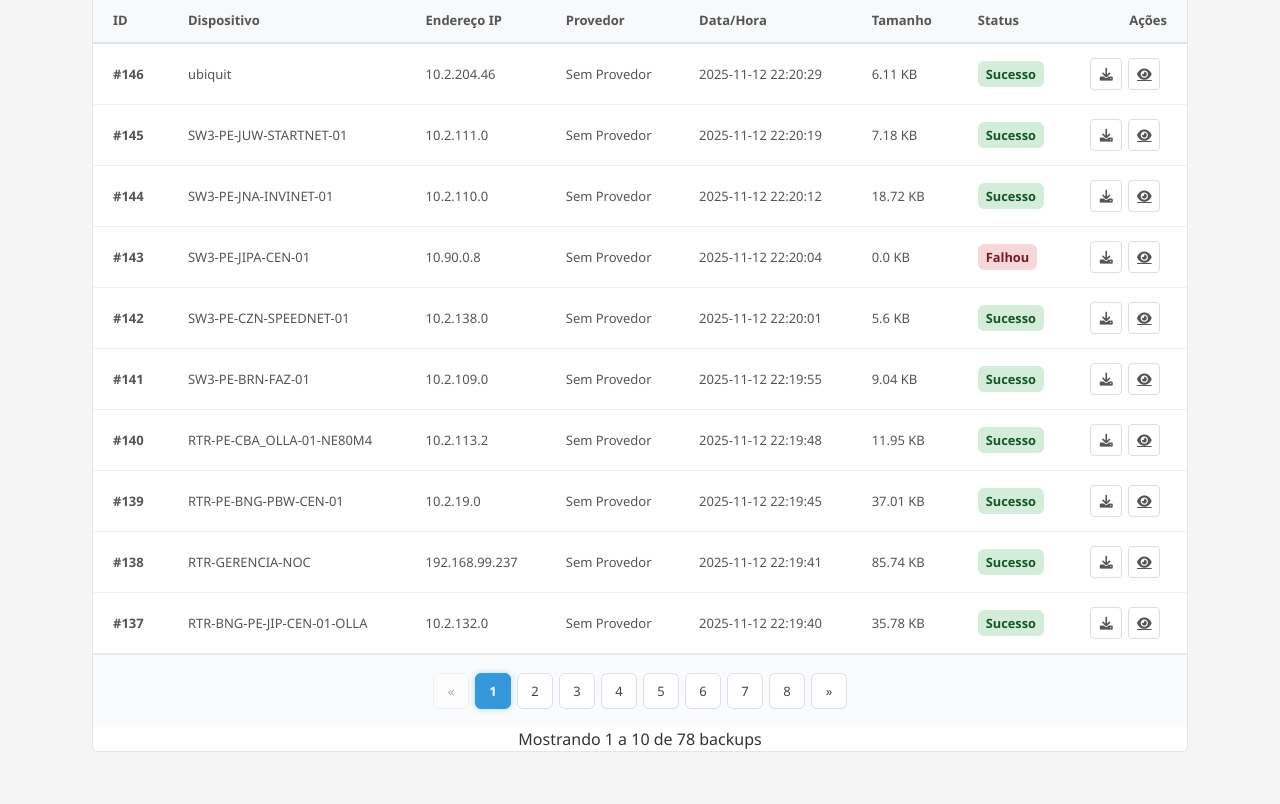
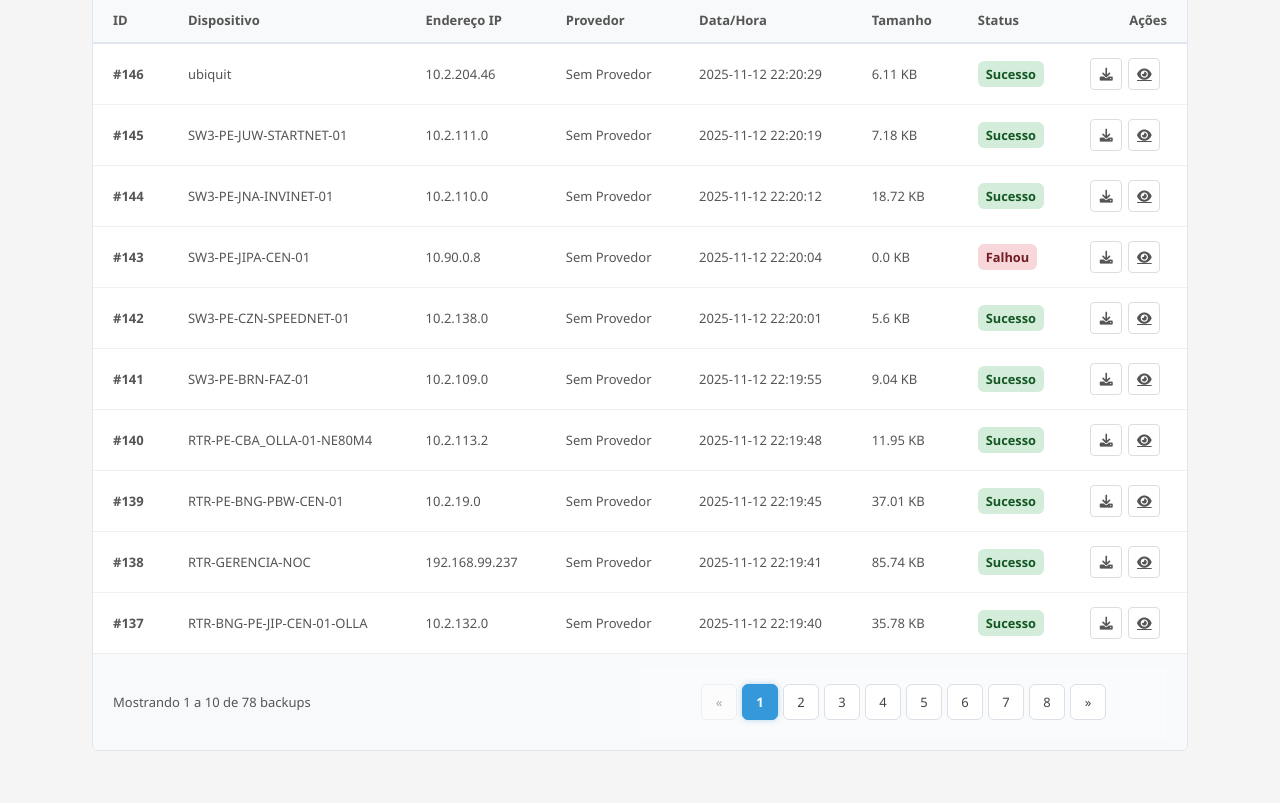
Before and after one commit to brunosaccoman/network-backup, a Flask app: page /backups in a window 1280 px wide. Shown: the part 235-1039 px from the top of the page. After the commit the page ends 986 px from the top, so only its background shows below. Run offline with Flask 3, Linux system fonts and the light colour scheme; data comes from the database, SQL or seed files in the repository.

Commit message:
changed styles from the pagination footer

```diff
--- a/templates/backups.html
+++ b/templates/backups.html
@@ -213,11 +213,6 @@
         color: #721c24;
     }
 
-    .pagination {
-        display: flex;
-        gap: 5px;
-    }
-
     .page-btn {
         width: 32px;
         height: 32px;
@@ -248,7 +243,6 @@
         gap: 6px;
         justify-content: center;
         padding: 18px 0;
-        border-top: 1px solid #e0e6ed;
         background: #fafbfc;
     }
 
@@ -293,8 +287,23 @@
 
     .table-footer {
         display: flex;
+        justify-content: space-between;
+        align-items: center;
+        padding: 12px 20px;
+        background: #f8f9fa;
+        font-size: 13px;
+        color: #555;
+    }
+
+    #footerInfo {
+        flex: 1;
+    }
+
+    #pagination {
+        display: flex;
         justify-content: center;
-        align-items: center;
+        flex: 1;
+        gap: 5px;
     }
 </style>
 {% endblock %}
@@ -390,12 +399,17 @@
             </tbody>
         </table>
 
-        <div id="pagination" class="pagination"></div>
+        <div class="table-footer">
+            <div id="footerInfo">Mostrando 0 de 0 backups</div>
+            <div id="pagination" class="pagination">
+            </div>
+        </div>
 
+        <!-- <div id="pagination" class="pagination"></div>
 
         <div class="table-footer">
             <div id="footerInfo">Mostrando 0 de 0 backups</div>
-        </div>
+        </div> -->
 
     </div>
 </div>
```
